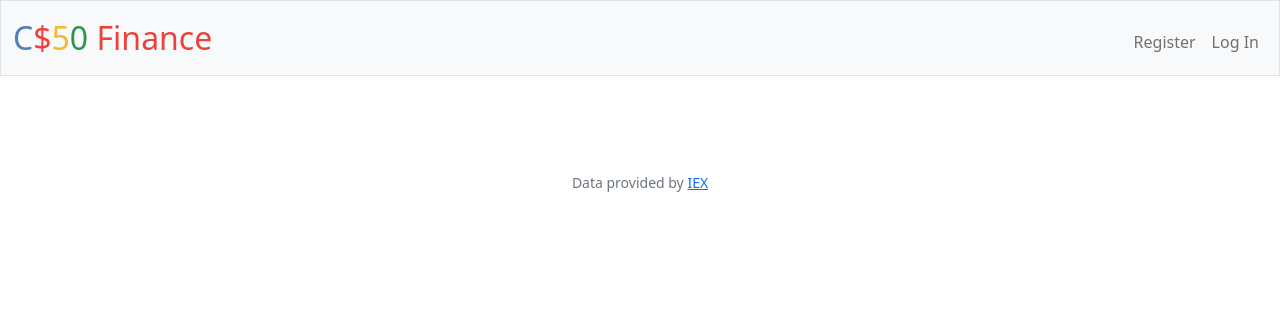
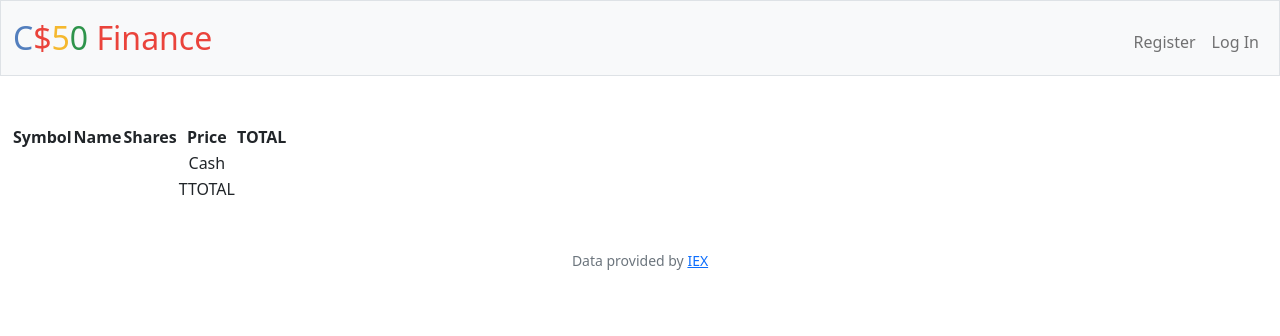
Before and after one commit to Stachu9/CS50-basic, a Flask app: template finance/templates/index.html in a window 1280 px wide. Shown: the top 336 px of the page. Run offline with Flask 3, Linux system fonts and the light colour scheme; the template is opened without the code that fills it, so the values that code supplies are empty; some libraries are stand-ins or nearby versions.

Commit message:
Mon, Oct 9, 2023, 11:24 PM +02:00

```diff
--- a/finance/app.py
+++ b/finance/app.py
@@ -35,7 +35,7 @@ def after_request(response):
 @login_required
 def index():
     """Show portfolio of stocks"""
-    return apology("TODO")
+    return render_template("index.html")
 
 
 @app.route("/buy", methods=["GET", "POST"])
--- a/finance/templates/index.html
+++ b/finance/templates/index.html
@@ -6,6 +6,26 @@
 
 {% block main %}
     <table>
-
+        <tr>
+            <th>Symbol</th>
+            <th>Name</th>
+            <th>Shares</th>
+            <th>Price</th>
+            <th>TOTAL</th>
+        </tr>
+        <tr>
+            <td></td>
+            <td></td>
+            <td></td>
+            <td>Cash</td>
+            <td></td>
+        </tr>
+        <tr>
+            <td></td>
+            <td></td>
+            <td></td>
+            <td>TTOTAL</td>
+            <td></td>
+        </tr>
     </table>
 {% endblock %}
```
